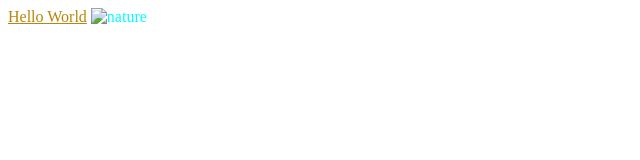
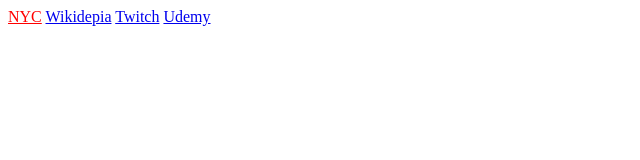
Before and after one commit to AlekseyMamoru/LearnFrontend, a plain HTML site: page index.html in a window 1280 px wide. Shown: the whole page, without its empty margins (0-640 px from the left). Drawn offline with Linux system fonts and the light colour scheme.

Commit message:
Pseudo Selectors and staff

```diff
--- a/index.html
+++ b/index.html
@@ -21,8 +21,14 @@
 
     <p>World </p> -->
 
-    <a href="one">Hello World</a>
-    <img src="" alt="nature">
+    <!-- <a href="one">Hello World</a>
+    <img src="" alt="nature"> -->
+
+    <a class="link" href="https://www.nycgo.com">NYC</a>
+    <a class="visited" href="https://www.nycgo.com">Wikidepia</a>
+    <a class="hover" href="https://www.nycgo.com">Twitch</a>
+    <a class="active" href="https://www.nycgo.com">Udemy</a>
+
 
 </body>
 </html>
--- a/style.css
+++ b/style.css
@@ -1,41 +1,15 @@
-    /* *{
-        border: 2px solid red;
-    }
+.link:link{
+    color: red;
+}
 
-    .one{
-    color:red;
-    }
+.visited:visited{
+    color: darkcyan;
+}
 
-    .two{
-    font-size:5rem;
-    }
+.hover:hover{
+    color: blueviolet;
+}
 
-    #one{
-        color: blueviolet;
-    } */
-
-    /* div.text{
-        color: brown;
-    } */
-
-
-    /* div p{
-        color: blue;
-    }
-
-    div h2{
-        color: red;
-    } */
-
-
-    /* div + p {
-        color: brown;
-    } */
-
-    a[href="one"]{
-        color: darkgoldenrod;
-    }
-
-    img[alt="nature"]{
-        color: aqua;
-    }
+.active:active{
+    color: chocolate;
+}
```
